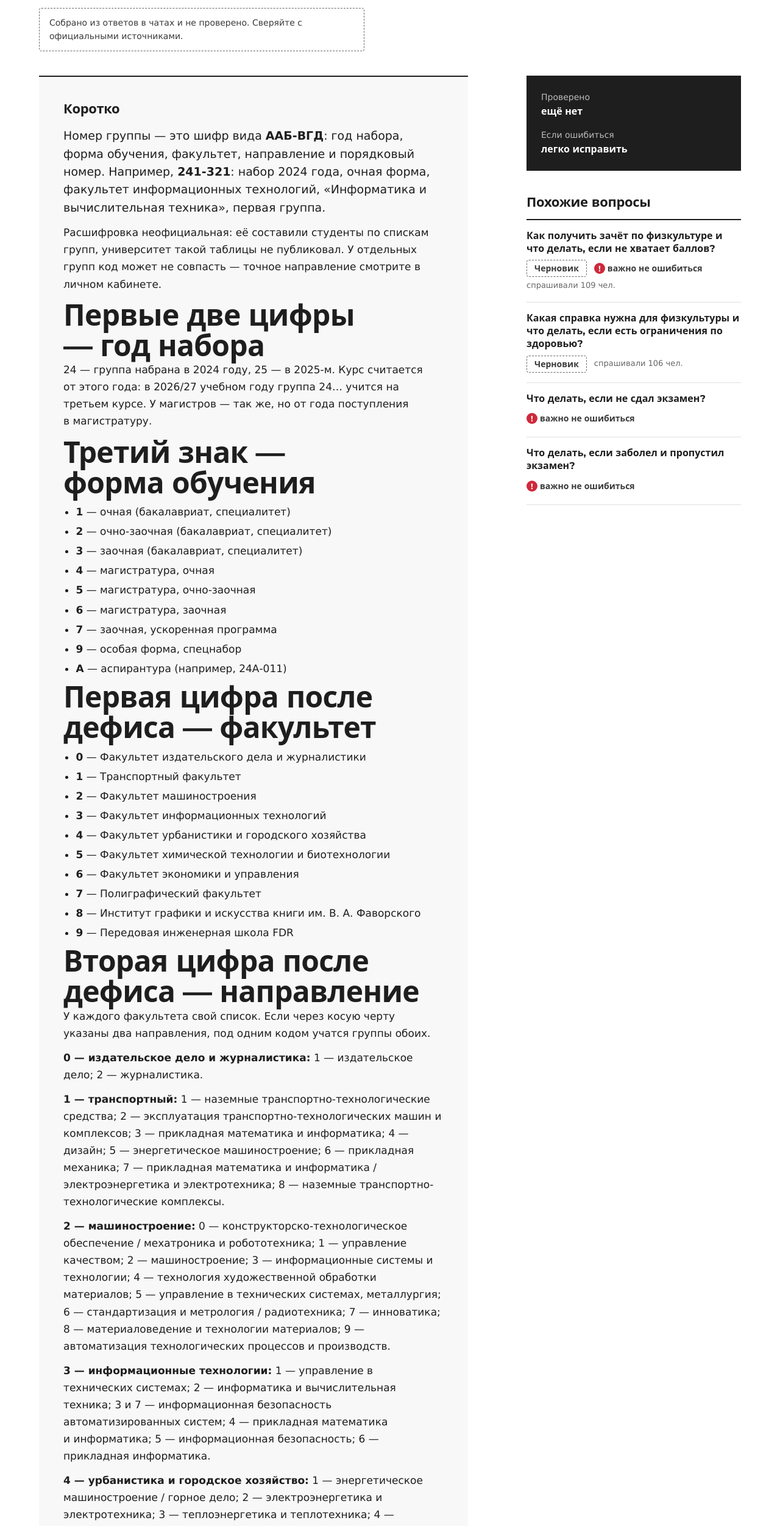
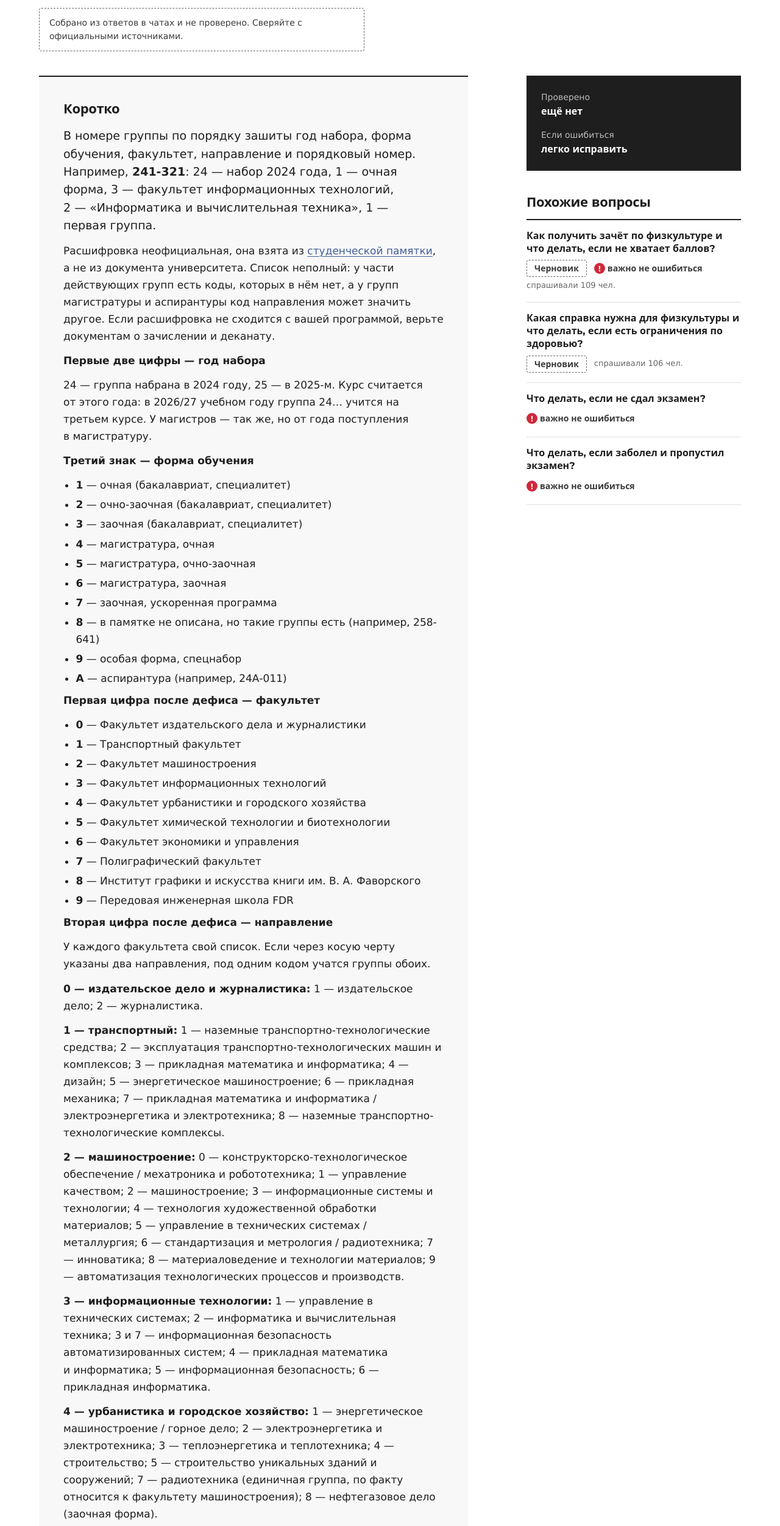
Before and after one commit to Rozbiynk/polytech-faq, an Astro site: page /q/group-number in a window 1280 px wide. Shown: the part 265-2767 px from the top of the page at 61% size. Built offline with nearby package versions, Linux system fonts and the light colour scheme; Astro itself is replaced by a stand-in of ours; a web font is replaced by a local one.

Commit message:
Статья о номере группы: правки по ревью
Неофициальная памятка перенесена из блока источников в текст, добавлены оговорки о неполноте
таблицы и о форме 8, заголовки заменены выделением, в проверку поиска добавлены два запроса.

Co-Authored-By: Claude Fable 5.2 <noreply@anthropic.com>

```diff
--- a/src/content/articles/group-number.md
+++ b/src/content/articles/group-number.md
@@ -5,20 +5,20 @@ stages: ["first-year", "study"]
 risk: 1
 status: "draft"
 checked: null
-sources: [{"title": "Правило нумерации учебных групп (неофициальная расшифровка)", "url": "https://telegra.ph/Pravilo-numeracii-uchebnyh-grupp-08-27"}, {"title": "Расписание занятий: список групп", "url": "https://rasp.dmami.ru/"}]
-aliases: ["номер группы", "расшифровка номера группы", "как расшифровать номер группы", "что значат цифры в номере группы", "что значит номер группы", "как узнать факультет по номеру группы", "как узнать направление по группе", "нумерация групп", "что значит 241-321", "какая у меня группа", "что значит буква А в номере группы"]
+sources: [{"title": "Расписание занятий: список групп", "url": "https://rasp.dmami.ru/"}]
+aliases: ["номер группы", "расшифровка номера группы", "как расшифровать номер группы", "что значат цифры в номере группы", "что значит номер группы", "как узнать факультет по номеру группы", "как узнать направление по группе", "нумерация групп", "что значит 241-321", "что значит буква А в номере группы"]
 tips: []
 ---
 
-Номер группы — это шифр вида **ААБ-ВГД**: год набора, форма обучения, факультет, направление и порядковый номер. Например, **241-321**: набор 2024 года, очная форма, факультет информационных технологий, «Информатика и вычислительная техника», первая группа.
+В номере группы по порядку зашиты год набора, форма обучения, факультет, направление и порядковый номер. Например, **241-321**: 24 — набор 2024 года, 1 — очная форма, 3 — факультет информационных технологий, 2 — «Информатика и вычислительная техника», 1 — первая группа.
 
-Расшифровка неофициальная: её составили студенты по спискам групп, университет такой таблицы не публиковал. У отдельных групп код может не совпасть — точное направление смотрите в личном кабинете.
+Расшифровка неофициальная, она взята из [студенческой памятки](https://telegra.ph/Pravilo-numeracii-uchebnyh-grupp-08-27), а не из документа университета. Список неполный: у части действующих групп есть коды, которых в нём нет, а у групп магистратуры и аспирантуры код направления может значить другое. Если расшифровка не сходится с вашей программой, верьте документам о зачислении и деканату.
 
-## Первые две цифры — год набора
+**Первые две цифры — год набора**
 
 24 — группа набрана в 2024 году, 25 — в 2025-м. Курс считается от этого года: в 2026/27 учебном году группа 24… учится на третьем курсе. У магистров — так же, но от года поступления в магистратуру.
 
-## Третий знак — форма обучения
+**Третий знак — форма обучения**
 
 - **1** — очная (бакалавриат, специалитет)
 - **2** — очно-заочная (бакалавриат, специалитет)
@@ -27,10 +27,11 @@ tips: []
 - **5** — магистратура, очно-заочная
 - **6** — магистратура, заочная
 - **7** — заочная, ускоренная программа
+- **8** — в памятке не описана, но такие группы есть (например, 258-641)
 - **9** — особая форма, спецнабор
 - **А** — аспирантура (например, 24А-011)
 
-## Первая цифра после дефиса — факультет
+**Первая цифра после дефиса — факультет**
 
 - **0** — Факультет издательского дела и журналистики
 - **1** — Транспортный факультет
@@ -43,7 +44,7 @@ tips: []
 - **8** — Институт графики и искусства книги им. В. А. Фаворского
 - **9** — Передовая инженерная школа FDR
 
-## Вторая цифра после дефиса — направление
+**Вторая цифра после дефиса — направление**
 
 У каждого факультета свой список. Если через косую черту указаны два направления, под одним кодом учатся группы обоих.
 
@@ -51,11 +52,11 @@ tips: []
 
 **1 — транспортный:** 1 — наземные транспортно-технологические средства; 2 — эксплуатация транспортно-технологических машин и комплексов; 3 — прикладная математика и информатика; 4 — дизайн; 5 — энергетическое машиностроение; 6 — прикладная механика; 7 — прикладная математика и информатика / электроэнергетика и электротехника; 8 — наземные транспортно-технологические комплексы.
 
-**2 — машиностроение:** 0 — конструкторско-технологическое обеспечение / мехатроника и робототехника; 1 — управление качеством; 2 — машиностроение; 3 — информационные системы и технологии; 4 — технология художественной обработки материалов; 5 — управление в технических системах, металлургия; 6 — стандартизация и метрология / радиотехника; 7 — инноватика; 8 — материаловедение и технологии материалов; 9 — автоматизация технологических процессов и производств.
+**2 — машиностроение:** 0 — конструкторско-технологическое обеспечение / мехатроника и робототехника; 1 — управление качеством; 2 — машиностроение; 3 — информационные системы и технологии; 4 — технология художественной обработки материалов; 5 — управление в технических системах / металлургия; 6 — стандартизация и метрология / радиотехника; 7 — инноватика; 8 — материаловедение и технологии материалов; 9 — автоматизация технологических процессов и производств.
 
 **3 — информационные технологии:** 1 — управление в технических системах; 2 — информатика и вычислительная техника; 3 и 7 — информационная безопасность автоматизированных систем; 4 — прикладная математика и информатика; 5 — информационная безопасность; 6 — прикладная информатика.
 
-**4 — урбанистика и городское хозяйство:** 1 — энергетическое машиностроение / горное дело; 2 — электроэнергетика и электротехника; 3 — теплоэнергетика и теплотехника; 4 — строительство; 5 — строительство уникальных зданий и сооружений; 7 — радиотехника; 8 — нефтегазовое дело.
+**4 — урбанистика и городское хозяйство:** 1 — энергетическое машиностроение / горное дело; 2 — электроэнергетика и электротехника; 3 — теплоэнергетика и теплотехника; 4 — строительство; 5 — строительство уникальных зданий и сооружений; 7 — радиотехника (единичная группа, по факту относится к факультету машиностроения); 8 — нефтегазовое дело (заочная форма).
 
 **5 — химическая технология и биотехнология:** 1 — техносферная безопасность; 2 — энерго- и ресурсосберегающие процессы / конструкторско-технологическое обеспечение; 3 — химическая технология энергонасыщенных материалов / биотехнология; 4 — биотехнология / холодильная, криогенная техника; 5 — холодильная, криогенная техника / технологические машины и оборудование; 6 — технологические машины и оборудование / энерго- и ресурсосберегающие процессы.
 
@@ -67,7 +68,7 @@ tips: []
 
 **9 — передовая инженерная школа:** 1 — наземные транспортно-технологические комплексы; 2 — дизайн; 3 — прикладная математика и информатика; 4 — управление в технических системах.
 
-## Последние цифры — номер группы
+**Последние цифры — номер группы**
 
 Порядковый номер группы на направлении: 1, 2, 3… Групп бывает больше девяти, тогда цифр после дефиса четыре: в **231-3213** последние «13» — тринадцатая группа.
 
--- a/src/site.config.ts
+++ b/src/site.config.ts
@@ -50,7 +50,7 @@ const topicMap: Record<string, TopicSlug> = {
   "career-center": "career", "project-activity": "career",
   // по справочнику первокурсника 2025
   "campus-food": "study", "campus-locations": "study", "class-duration": "study", "find-classroom": "study",
-  "library-borrowing": "study", "library-locations": "study", "digital-libraries": "study", "group-representative": "study", "group-number": "study",
+  "library-borrowing": "study", "library-locations": "study", "digital-libraries": "study", "group-representative": "study",
   "session-and-grades": "study", "exam-admission": "study", "exam-retakes": "study", "missed-exam": "study",
   "first-year-curator": "support", "psychological-support": "support", "international-office": "support", "student-union": "support",
   "lms-login": "documents", "university-mfc": "documents", "official-channels": "documents", "student-social-card": "documents",
--- a/tools/search-check.mjs
+++ b/tools/search-check.mjs
@@ -83,6 +83,8 @@ const cases = [
   ["физра", ["pe-credit", "pe-medical-group"]],
   ["зачёт по физкультуре", ["pe-credit"]],
   ["расписание", ["schedule"]],
+  ["номер группы", ["group-number"]],
+  ["расшифровка номера группы", ["group-number"]],
   ["пары", ["class-duration"]],
   ["учебный план", ["study-plan"]],
   ["сессия", ["session-and-grades"]],
```
